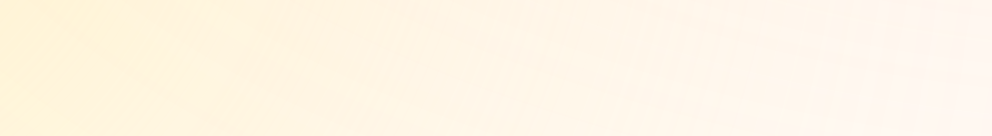
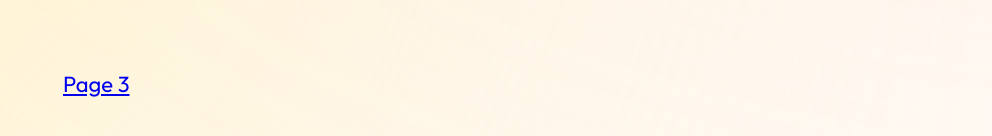
Before and after one commit to MarcBTHT/Denigma-site, a React (Vite) app: page /page2 in a window 1280 px wide. Shown: the part 2128-2264 px from the top of the page, without its empty margins (288-1280 px from the left). Built offline with nearby package versions, Linux system fonts and the light colour scheme.

Commit message:
Update Page2

```diff
--- a/src/pages/page2.jsx
+++ b/src/pages/page2.jsx
@@ -106,7 +106,8 @@ function Page2() {
         <Link to="/page3">Page 3</Link>
         <div className={styles['bottom']}>
           {/* <Link to="/page3"><div className={styles['admin']} onClick={top}>admin</div></Link> */}
-          <Link to="/page3"><div className={styles['page3']} onClick={top}>Page 3</div></Link>
+          <Link to="/page3"><div className={styles['page3']}>Page 3</div></Link>
+          <Link to="/page3">Page 3</Link>
 
         </div>
 
```
